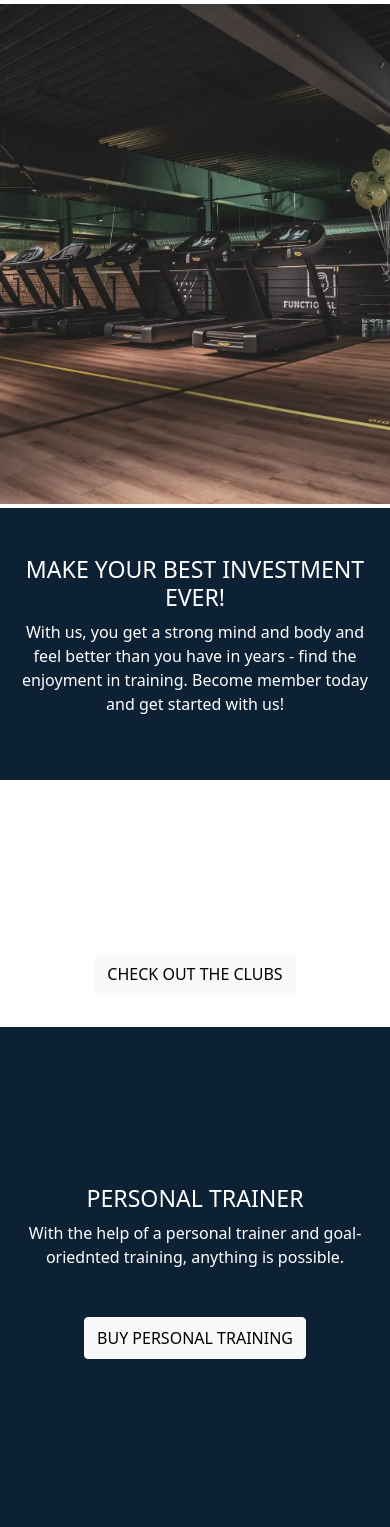
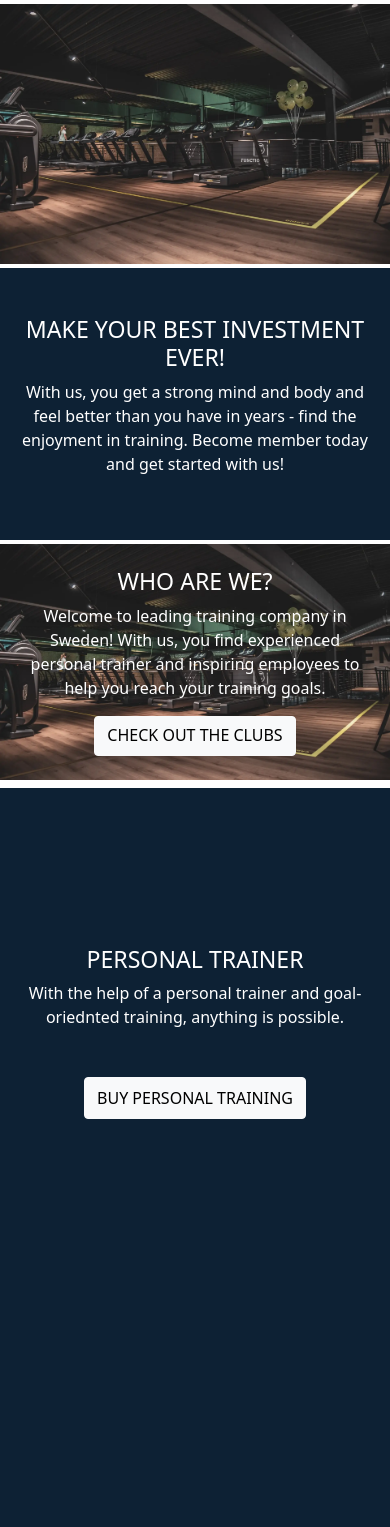
Before and after one commit to Craigharrison79/MS4-MPT-Gym, a Django app: page / in a window 390 px wide. Shown: the part 84-1611 px from the top of the page. After the commit the page ends 1251 px from the top, so only its background shows below. Run offline with Django 3.2, Linux system fonts and the light colour scheme; some libraries are stand-ins or nearby versions; some web fonts are replaced.

Commit message:
Trying to fix hero image on iphone but need to commit as its working with dev tools but not on iphone once push.

```diff
--- a/home/templates/home/index.html
+++ b/home/templates/home/index.html
@@ -13,9 +13,11 @@
 
 {% block content %}
 <section class="container-fluid container-landing-page mt-1">
-    <div class="row photo-size">
-        <div class="col-12 col-lg-8 col-md-8 hero-image">
-
+    <div class="row">
+        <div class="col-12 col-lg-8 col-md-8 px-0">
+            <picture style="width: 18rem;">
+                <img src="/media/home-gym-photo.webp" class="front-page-img-1" alt="hero-image" style="height: 100%; width: 100%;">
+            </picture>
         </div>
         <div class="col col-lg-4x box-background text-center text-color pt-5 d-none d-md-block">
             <div class="my-5 pt-3">
@@ -48,7 +50,7 @@
     </div>
 </section>
 <section class="col-12 d-block d-sm-none text-center">
-    <div class="hero-block my-1">
+    <div class="hero-image my-1">
         <div class="pt-4 ">
             <h3 class="text-uppercase text-white">Who are we?</h3>
         </div>
@@ -83,7 +85,11 @@
                 </h4>
             </div>
         </div>
-        <div class="col col-lg-8 col-md-8 hero-image d-none d-md-block"> </div>
+        <div class="col col-lg-8 col-md-8 d-none d-md-block px-0">
+            <picture>
+                <img src="/media/home-gym-photo.webp" class="front-page-img-1" alt="hero-image" style="height: 100%; width: 100%;">
+            </picture>
+        </div>
     </div>
 </section>
 
--- a/templates/404.html
+++ b/templates/404.html
@@ -5,17 +5,18 @@
 {% block content %}
 <section>
     <div class="row error">
+        <hr>
         <div class="col text-center">
             <div class="col-12">
                 <a class="navbar-brand nav-link logo" href="{% url 'home' %}"><h4><strong>MPT GYM</strong></h4></a>
               </div>
             <p class="text-black"><strong>Sorry, Please return back to the webstie!</strong></p>
             <p class="text-black">this page you're looking for does not exist!</p>
-            <div class="pb-3 pt-3 base-color"><a href="{% url 'home' %}" class="btn btn-outline-black btn-dark text-uppercase">
+            <div class="pb-3 pt-3"><a href="{% url 'home' %}" class="btn btn-outline-black btn-dark text-uppercase">
                     <i class="text-uppercase text-black"></i>Back to site </a>
             </div>
         </div>
-
+        <hr>
     </div>
 </section>
 {% endblock %}
```
Also changed, not shown: static/css/base.css (+7 -2 lines).
